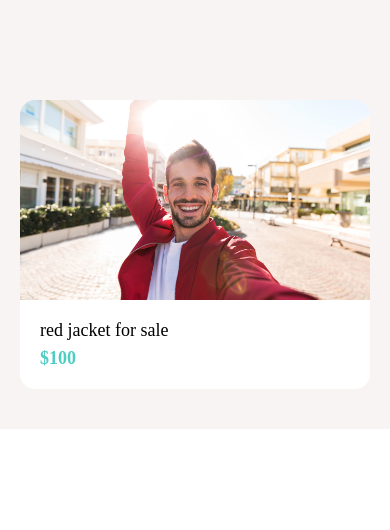
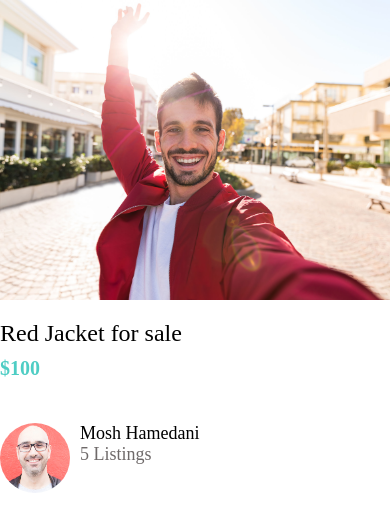
Before and after one commit to lzappo/DoneWithItBackend, a React Native app in the folder DoneWithIt/: screen / in a window 390 px wide. Shown: the top 530 px of the page. Built offline with nearby package versions, Linux system fonts and the light colour scheme.

Commit message:
details listing screen

```diff
--- a/DoneWithIt/App.js
+++ b/DoneWithIt/App.js
@@ -5,20 +5,7 @@
 import AppButton from "./app/components/AppButton";
 
 import Card from "./app/components/Card";
+import ListingDetailsScreen from "./app/screens/ListingDetailsScreen";
 export default function App() {
-  return (
-    <View
-      style={{
-        backgroundColor: "#f8f4f4",
-        padding: 20,
-        paddingTop: 100,
-      }}
-    >
-      <Card
-        title="red jacket for sale"
-        subTitle="$100"
-        image={require("./app/assets/jacket.jpg")}
-      />
-    </View>
-  );
+  return <ListingDetailsScreen />;
 }
--- /dev/null
+++ b/DoneWithIt/app/components/ListItem.js
@@ -0,0 +1,37 @@
+import React from "react";
+import { View, StyleSheet, Image } from "react-native";
+import AppText from "./AppText";
+
+import colors from "../config/colors";
+
+function ListItem({ title, subTitle, image }) {
+  return (
+    <View style={styles.container}>
+      <Image style={styles.image} source={image} />
+      <View>
+        <AppText style={styles.title}>{title}</AppText>
+        <AppText style={styles.subTitle}>{subTitle}</AppText>
+      </View>
+    </View>
+  );
+}
+
+const styles = StyleSheet.create({
+  container: {
+    flexDirection: "row",
+  },
+  image: {
+    width: 70,
+    height: 70,
+    borderRadius: 35,
+    marginRight: 10,
+  },
+  subTitle: {
+    color: colors.medium,
+  },
+  title: {
+    fontWeight: "500",
+  },
+});
+
+export default ListItem;
--- a/DoneWithIt/app/config/colors.js
+++ b/DoneWithIt/app/config/colors.js
@@ -3,4 +3,5 @@
   secondary: "#4ecdc4",
   black: "#000",
   white: "#fff",
+  medium: "#6e6969",
 };
--- /dev/null
+++ b/DoneWithIt/app/screens/ListingDetailsScreen.js
@@ -0,0 +1,49 @@
+import React from "react";
+import { Image, View, StyleSheet } from "react-native";
+import AppText from "../components/AppText";
+
+import ListItem from "../components/ListItem";
+import colors from "../config/colors";
+
+function ListingDetailsScreen(props) {
+  return (
+    <View>
+      <Image style={styles.image} source={require("../assets/jacket.jpg")} />
+      <View style={styles.detailsContainer}></View>
+      <AppText style={styles.title}>Red Jacket for sale</AppText>
+      <AppText style={styles.price}>$100</AppText>
+      <View style={styles.userContainer}>
+        <ListItem
+          image={require("../assets/mosh.jpg")}
+          title="Mosh Hamedani"
+          subTitle="5 Listings"
+        />
+      </View>
+    </View>
+  );
+}
+
+const styles = StyleSheet.create({
+  detailsContainer: {
+    padding: 10,
+  },
+  image: {
+    width: "100%",
+    height: 300,
+  },
+  price: {
+    color: colors.secondary,
+    fontWeight: "bold",
+    fontSize: 20,
+    marginVertical: 10,
+  },
+  title: {
+    fontSize: 24,
+    fontWeight: "500",
+  },
+  userContainer: {
+    marginVertical: 33,
+  },
+});
+
+export default ListingDetailsScreen;
```
